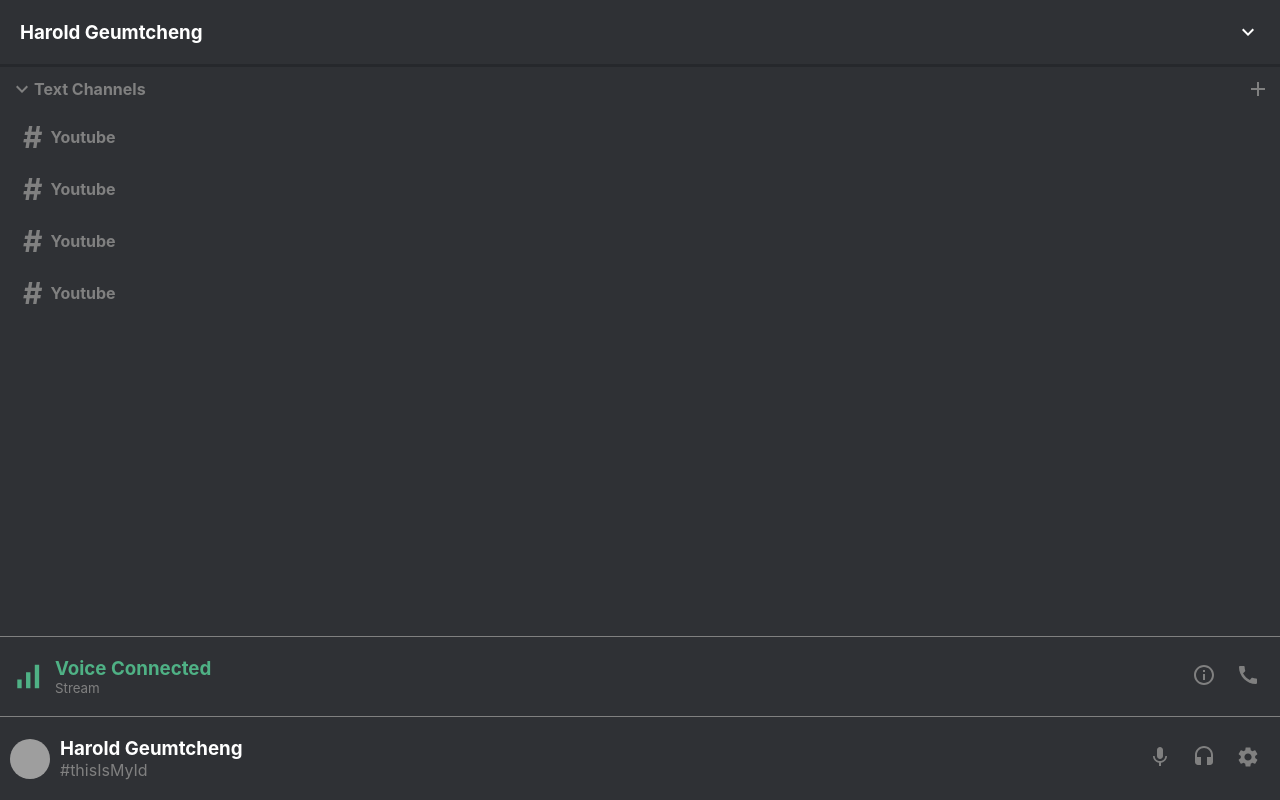
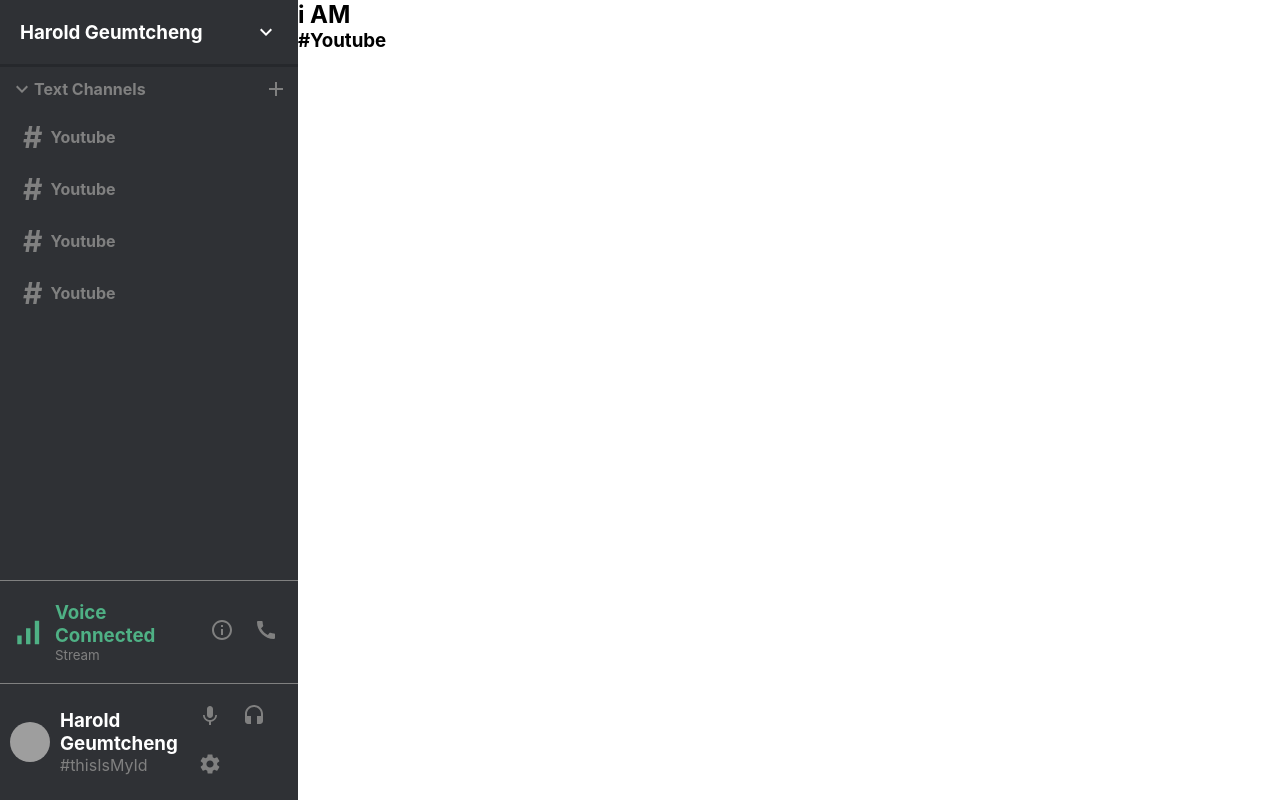
Before and after one commit to Harold-debug/discord-clone, a React (Create React App) app: page / in a window 1280 px wide. Built offline with nearby package versions, Linux system fonts and the light colour scheme; grey boxes are pictures that could not be loaded.

Commit message:
starting chat screen

```diff
--- a/src/App.css
+++ b/src/App.css
@@ -0,0 +1,3 @@
+.App {
+  display: flex;
+}
--- a/src/App.js
+++ b/src/App.js
@@ -1,12 +1,12 @@
 import React from "react";
 import "./App.css";
 import Sidebar from "./Sidebar";
+import Chat from "./Chat";
 function App() {
   return (
     <div className="App">
-      {/* {Sidebar} */}
       <Sidebar />
-      {/* {Chat} */}
+      <Chat />
     </div>
   );
 }
--- /dev/null
+++ b/src/Chat.js
@@ -0,0 +1,12 @@
+import React from "react";
+import "./Chat.css";
+import ChatHeader from "./ChatHeader";
+function Chat() {
+  return (
+    <div className="chat">
+      <ChatHeader />
+    </div>
+  );
+}
+
+export default Chat;
--- /dev/null
+++ b/src/ChatHeader.js
@@ -0,0 +1,18 @@
+import React from "react";
+import "./ChatHeader.css";
+function ChatHeader() {
+  return (
+    <div className="chatHeader">
+      <h2>i AM</h2>
+
+      <div className="chatHeader_left">
+        <h3>
+          <span className="chatHeder_hash">#</span>Youtube
+        </h3>
+      </div>
+      <div className="chatHeader_right"></div>
+    </div>
+  );
+}
+
+export default ChatHeader;
```
Also changed, not shown: src/Chat.css (added), src/ChatHeader.css (added).
